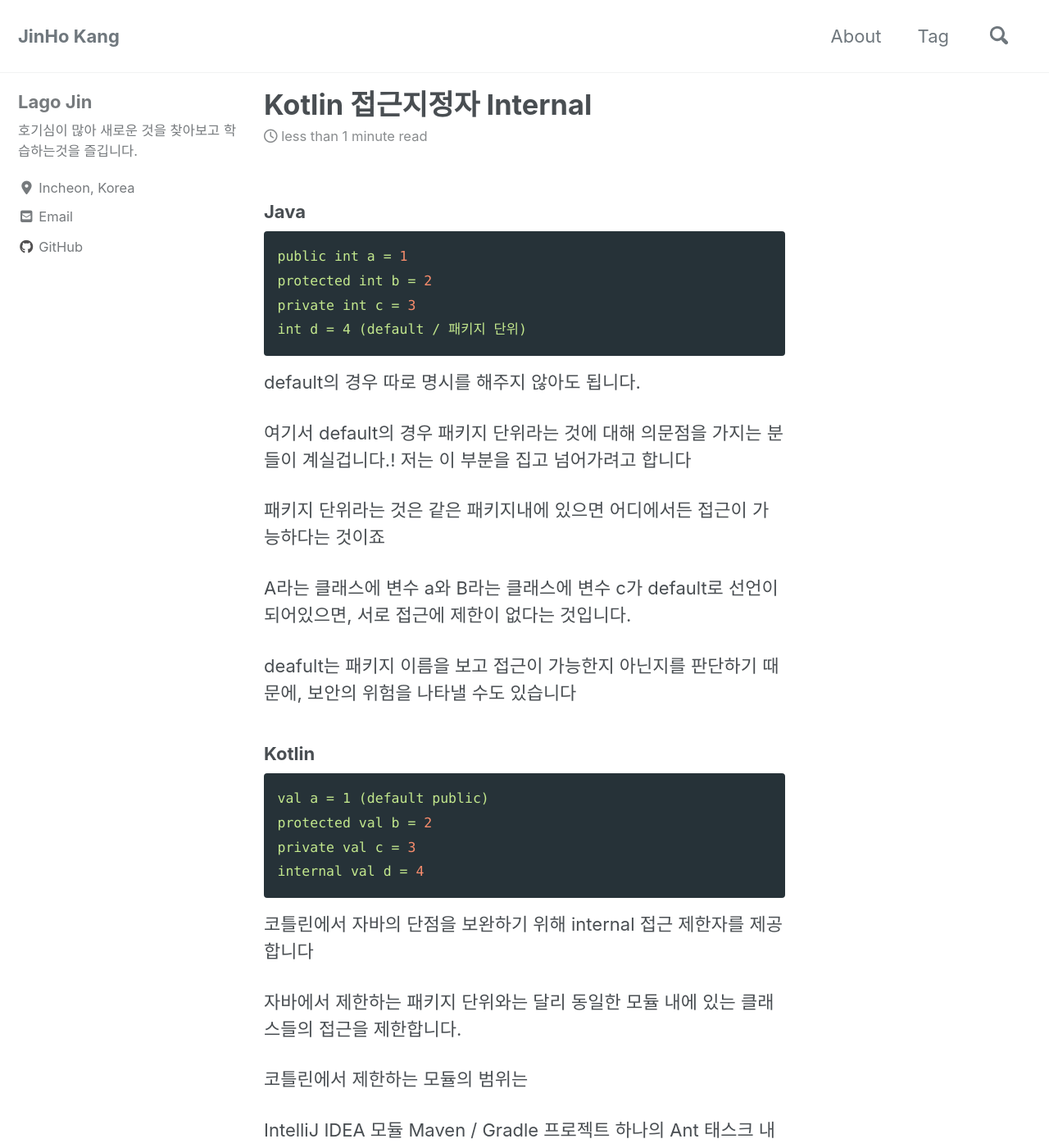
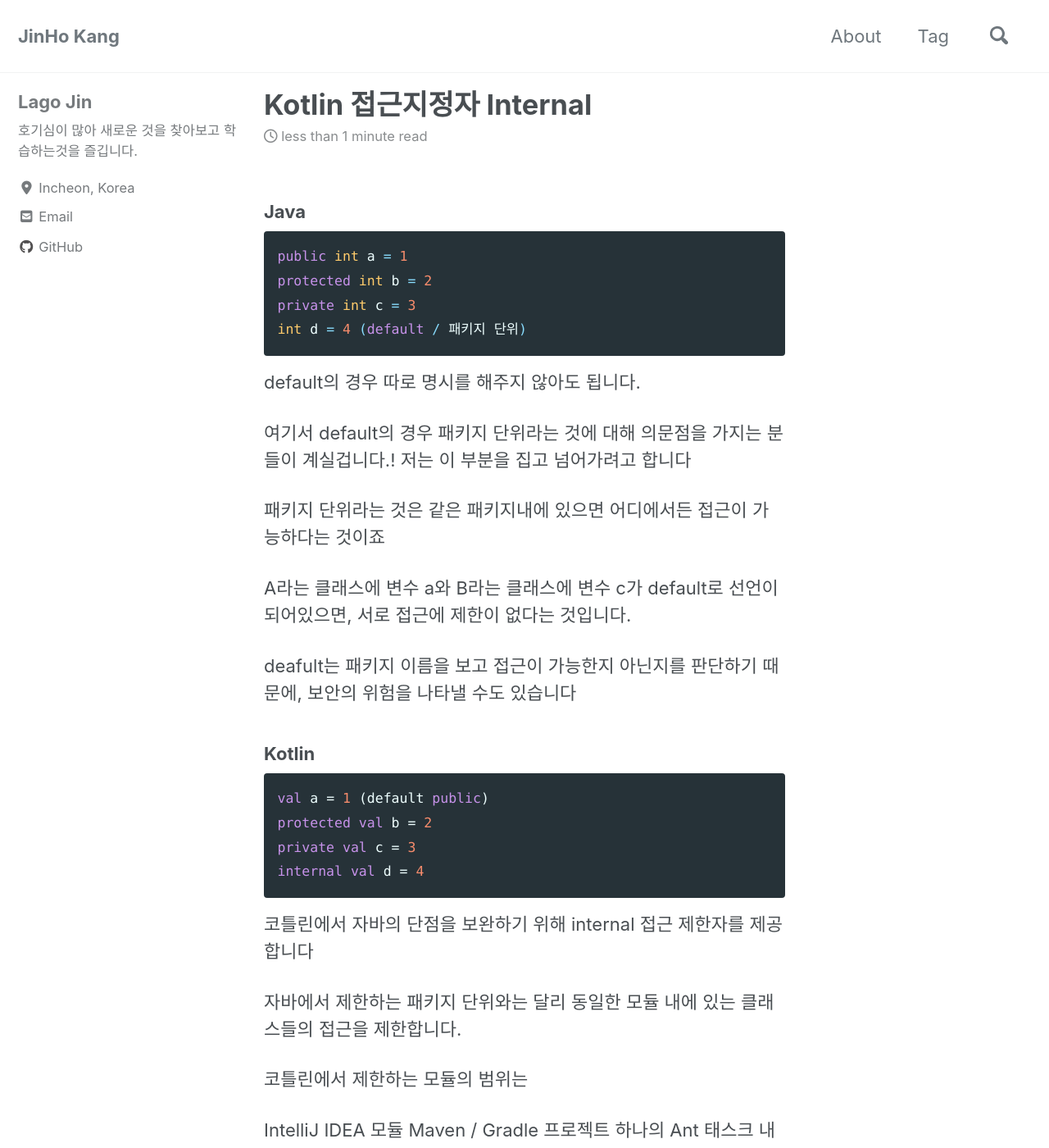
Before and after one commit to lagoJin/lagoJin.github.io, a Jekyll site: the page built from _posts/2018/08/2018-08-02-kotlin-internal.md, in a window 1280 px wide and 1400 px high. Shown: the whole window at 82% size. Built offline with Jekyll 4.4.1, drawn with Linux system fonts in a browser that asks for light colours; cached includes are drawn as plain includes; nearby versions of some CDN libraries; comment, search, counter and statistics services are not loaded.

Commit message:
syntx 수정

````diff
--- a/_posts/2018/08/2018-08-02-kotlin-internal.md
+++ b/_posts/2018/08/2018-08-02-kotlin-internal.md
@@ -8,7 +8,7 @@ tags: [Kotlin,Java,Internal]
 ---
 
 ### Java
-```yaml
+```java
 public int a = 1
 protected int b = 2
 private int c = 3
@@ -27,7 +27,7 @@ deafult는 패키지 이름을 보고 접근이 가능한지 아닌지를 판단
 
 
 ### Kotlin
-```yaml
+```kotlin
 val a = 1 (default public)
 protected val b = 2
 private val c = 3
````
